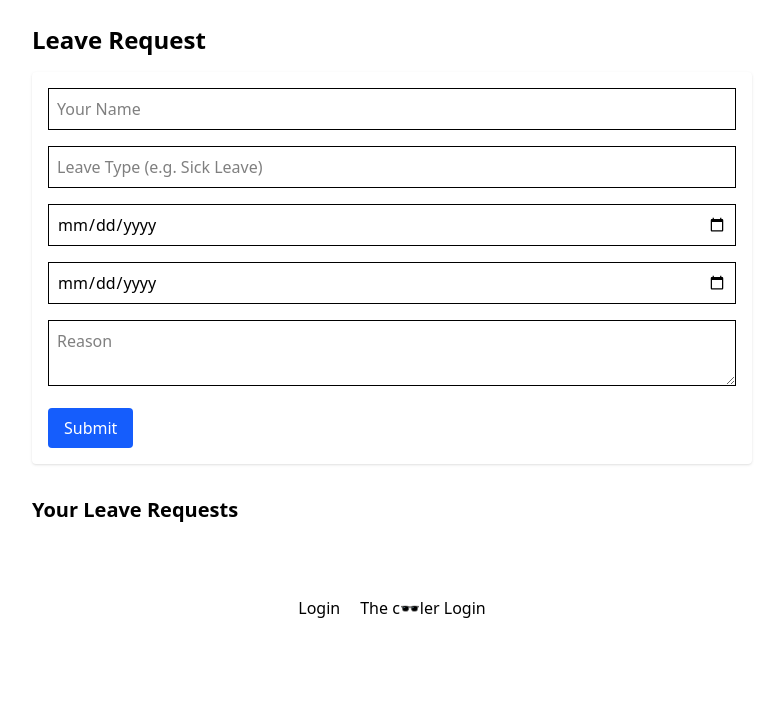
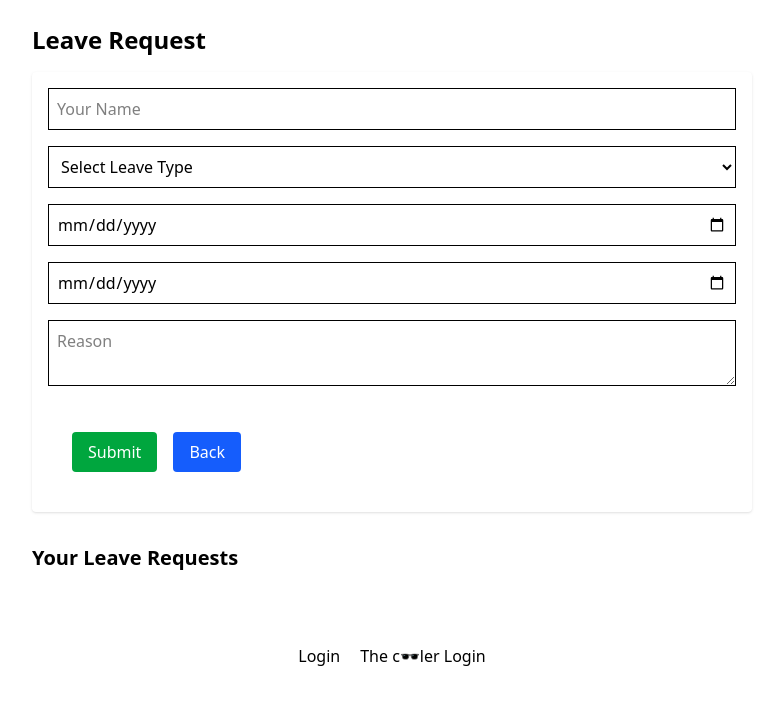
Before and after one commit to N-4284/LeaveTrackingSystemFrontend, a React (Vite) app: page /LeaveRequestManager in a window 1280 px wide. Shown: the top 704 px of the page, without its empty margins (248-1015 px from the left). Built offline with nearby package versions, Linux system fonts and the light colour scheme.

Commit message:
add navidageion

```diff
--- a/src/AttendanceAPI.jsx
+++ b/src/AttendanceAPI.jsx
@@ -1,87 +1,71 @@
 import React, { useState, useEffect } from 'react';
+import { useNavigate } from 'react-router-dom';
+
 import axios from 'axios';
 
 export default function AttendanceAPI() {
   const [attendanceList, setAttendanceList] = useState([]);
-  const [userId, setUserId] = useState('');
-  const [date, setDate] = useState('');
-  const [attendanceStatusId, setAttendanceStatusId] = useState('');
+  const navigate = useNavigate();
+
+  // Get userID from localStorage (set this after login)
+  const userId = localStorage.getItem('userID');
 
   useEffect(() => {
     fetchAttendance();
   }, []);
 
+
+  const handleApplyLeave = () => {
+    navigate('/LeaveRequestManager');
+  };
+
   const fetchAttendance = async () => {
     try {
-      const response = await axios.get('http://localhost:5000/Attendance');
+      const response = await axios.get(`http://localhost:5000/Attendance?userID=${userId}`);
       setAttendanceList(response.data);
     } catch (error) {
       console.error('Error fetching attendance:', error);
     }
   };
 
-  const handleSubmit = async (e) => {
-    e.preventDefault();
+  const handleMarkAttendance = async () => {
+    const today = new Date().toISOString().split('T')[0]; // Format: YYYY-MM-DD
 
     try {
       await axios.post('http://localhost:5000/Attendance', {
         userID: parseInt(userId),
-        date,
-
+        date: today,
       });
 
       alert('Attendance marked successfully!');
       fetchAttendance();
-      setUserId('');
-      setDate('');
     } catch (error) {
       console.error('Error marking attendance:', error);
-      if (error.response?.data?.error) {
-        alert(error.response.data.error);
-      } else {
-        alert('Failed to mark attendance.');
-      }
-
+      alert(error.response?.data?.error || 'Failed to mark attendance.');
     }
   };
 
   return (
     <div className="p-6 max-w-3xl mx-auto">
       <h1 className="text-3xl font-bold mb-4 text-center">Attendance Management</h1>
-
-      {/* Attendance Form */}
-      <form onSubmit={handleSubmit} className="space-y-4 bg-white p-6 rounded-xl shadow">
-        <div>
-          <label className="block mb-1 font-semibold">User ID:</label>
-          <input
-            type="number"
-            value={userId}
-            onChange={(e) => setUserId(e.target.value)}
-            required
-            className="w-full border border-gray-300 p-2 rounded"
-          />
-        </div>
-
-        <div>
-          <label className="block mb-1 font-semibold">Date:</label>
-          <input
-            type="date"
-            value={date}
-            onChange={(e) => setDate(e.target.value)}
-            required
-            className="w-full border border-gray-300 p-2 rounded"
-          />
-        </div>
+      <div className="max-w-3xl mx-auto p-6 flex justify-between items-center">
         <button
-          type="submit"
-          className="bg-blue-600 text-white px-4 py-2 rounded hover:bg-blue-700 transition"
+          onClick={handleMarkAttendance}
+          className="bg-green-600 text-white px-4 py-2 rounded hover:bg-green-700 transition"
         >
           Mark Attendance
         </button>
-      </form>
 
-      {/* Attendance List */}
-      <h2 className="text-2xl font-semibold mt-8 mb-4">Attendance Records:</h2>
+        <button
+          onClick={handleApplyLeave}
+          className="bg-blue-600 text-white px-4 py-2 rounded hover:bg-blue-700 transition"
+        >
+          Apply for Leave
+        </button>
+      </div>
+
+
+      <h2 className="text-2xl font-semibold mb-4">Attendance Records:</h2>
       <ul className="space-y-2">
         {attendanceList.map((record) => (
           <li
--- a/src/LeaveRequestManager.jsx
+++ b/src/LeaveRequestManager.jsx
@@ -1,4 +1,5 @@
 import React, { useEffect, useState } from 'react';
+import { useNavigate } from 'react-router-dom';
 import axios from 'axios';
 
 export default function LeaveRequestManager() {
@@ -9,6 +10,7 @@ export default function LeaveRequestManager() {
   const [reason, setReason] = useState('');
   const [requests, setRequests] = useState([]);
   const [userID, setUserID] = useState('');
+  const navigate = useNavigate();
 
   // Get user's previous leave requests
   const fetchRequests = async () => {
@@ -36,6 +38,7 @@ export default function LeaveRequestManager() {
     if (res.data.length > 0) setUserID(res.data[0].userID);
   };
 
+
   useEffect(() => {
     if (name) getUserID();
   }, [name]);
@@ -49,11 +52,40 @@ export default function LeaveRequestManager() {
       <h1 className="text-2xl font-bold mb-4">Leave Request</h1>
       <form onSubmit={handleSubmit} className="space-y-4 bg-white p-4 rounded shadow">
         <input className="border p-2 w-full" placeholder="Your Name" value={name} onChange={e => setName(e.target.value)} required />
-        <input className="border p-2 w-full" placeholder="Leave Type (e.g. Sick Leave)" value={leaveTypeName} onChange={e => setLeaveTypeName(e.target.value)} required />
+        <select
+          className="border p-2 w-full"
+          value={leaveTypeName}
+          onChange={e => setLeaveTypeName(e.target.value)}
+          required
+        >
+          <option value="">Select Leave Type</option>
+          <option value="Sick Leave">Sick Leave</option>
+          <option value="Vaccation">Vaccation</option>
+          <option value="Work From Home">Work From Home</option>
+        </select>
         <input className="border p-2 w-full" type="date" value={startDate} onChange={e => setStartDate(e.target.value)} required />
         <input className="border p-2 w-full" type="date" value={endDate} onChange={e => setEndDate(e.target.value)} required />
         <textarea className="border p-2 w-full" placeholder="Reason" value={reason} onChange={e => setReason(e.target.value)} required />
-        <button type="submit" className="bg-blue-600 text-white px-4 py-2 rounded">Submit</button>
+          <div className="max-w-3xl mx-auto p-6 flex justify-start gap-x-4">
+            <button
+              type="submit"
+              className="bg-green-600 text-white px-4 py-2 rounded hover:bg-green-500 transition"
+            >
+              Submit
+            </button>
+
+            <button
+              type="button"
+              onClick={() => navigate('/Attendance')}
+              className="bg-blue-600 text-white px-4 py-2 rounded hover:bg-blue-500 transition"
+            >
+              Back
+            </button>
+          </div>
+
+
+
+
       </form>
 
       <h2 className="text-xl font-semibold mt-8">Your Leave Requests</h2>
--- a/src/LoginAPI.jsx
+++ b/src/LoginAPI.jsx
@@ -1,4 +1,5 @@
 import React, { useState, useRef, useEffect } from "react";
+import { useNavigate } from "react-router-dom";
 import axios from "axios";
 
 export default function LoginAPI() {
@@ -6,6 +7,7 @@ export default function LoginAPI() {
     const [password, setPassword] = useState("");
     const [message, setMessage] = useState("");
     const [success, setSuccess] = useState(false);
+    const navigate = useNavigate();
 
     const emailRef = useRef(null);
 
@@ -22,20 +24,33 @@ export default function LoginAPI() {
                 password,
             });
 
-            //console.log("Login successful:", response.data);
             setSuccess(response.data.success);
             setMessage(response.data.message);
 
+            if (response.data.success) {
+                const userRole = response.data.role;
+
+                if (userRole === "Employee") {
+                    navigate("/Attendance");
+                } else if (userRole === "Manager") {
+                    navigate("/Manager");
+                } else if (userRole === "HR") {
+                    navigate("/MonthlyAttendanceReport");
+                } else {
+                    setMessage("Unknown role");
+                }
+            }
+
         } catch (error) {
-            //console.error("Login failed:", error.response.data);
-            setSuccess(error.response.data.success);
-            setMessage(error.response.data.message);
+            console.error("Login failed:", error);
+            setSuccess(false);
+            setMessage(error.response?.data?.message || "Login failed");
         }
     };
 
     return (
-        <div className={`flex flex-col items-center justify-center h-[90vh]  ${success ? "bg-green-100" : "bg-gray-100"}`}>
-            <form onSubmit={handleLogin} className={`bg-white p-8 rounded w-80 ${success ? "shadow-[0_0_30px_0_rgba(34,197,94,0.7)]" : "shadow-[0_0_30px_0_rgba(239,68,68,0.7)]"}   "`}>
+        <div className={`flex flex-col items-center justify-center h-[90vh] ${success ? "bg-green-100" : "bg-gray-100"}`}>
+            <form onSubmit={handleLogin} className={`bg-white p-8 rounded w-80 ${success ? "shadow-[0_0_30px_0_rgba(34,197,94,0.7)]" : "shadow-[0_0_30px_0_rgba(239,68,68,0.7)]"}`}>
                 <h2 className="text-2xl font-bold mb-6 text-center">Login</h2>
 
                 <input
@@ -65,7 +80,7 @@ export default function LoginAPI() {
                 </button>
 
                 {message && (
-                    <p className={`mt-4 text-center text-sm ${ success ? "text-green-600" : "text-red-500"}`}>{message}</p>
+                    <p className={`mt-4 text-center text-sm ${success ? "text-green-600" : "text-red-500"}`}>{message}</p>
                 )}
             </form>
         </div>
```
